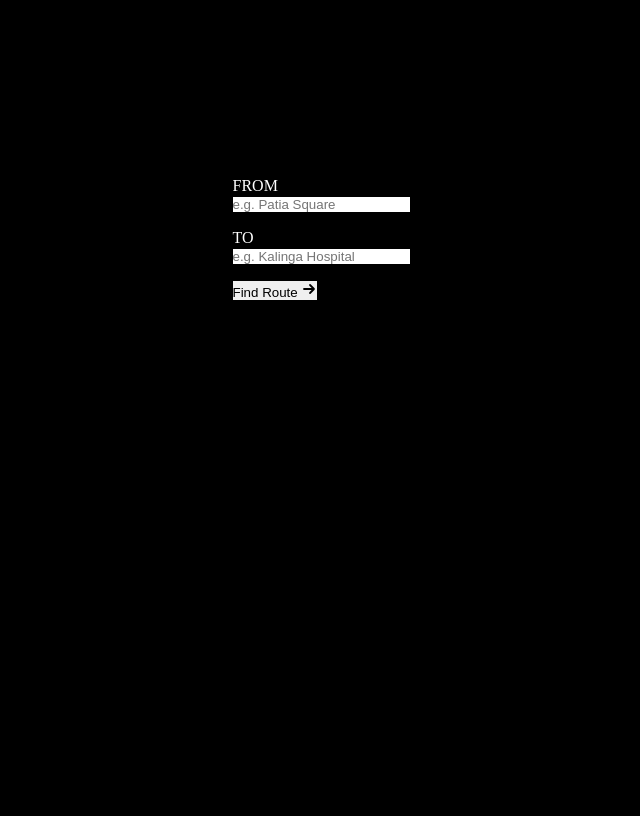
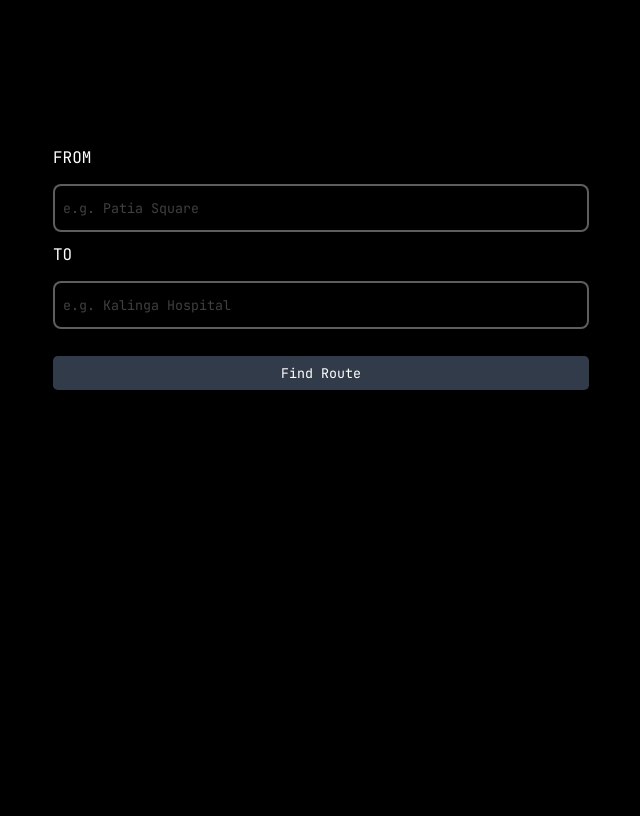
Before and after one commit to BillyDoesDev/osmnx-aqi-routes, a FastAPI app: template templates/index.html in a window 1280 px wide. Shown: the whole page, without its empty margins (319-959 px from the left). Run offline with FastAPI, Linux system fonts and the light colour scheme; the template is opened without the code that fills it, so the values that code supplies are empty; parts of the project's set-up code (start-up, migrations or seed data) failed here and were passed over.

Commit message:
improved autosuggestion ui

```diff
--- a/services/graph_service.py
+++ b/services/graph_service.py
@@ -38,7 +38,7 @@ def generate_base_map():
     folium.GeoJson(
         geojson,
         name="Supported routing area",
-        tooltip="Supported routing area",
+        # tooltip="Supported routing area",
         style_function=lambda _: {
             "fillColor": "#4488ff",
             "fillOpacity": 0.08,
--- a/static/css/style.css
+++ b/static/css/style.css
@@ -1,7 +1,13 @@
+@import url('https://fonts.googleapis.com/css2?family=JetBrains+Mono:ital,wght@0,100..800;1,100..800&display=swap');
+
 * {
     border: 0;
     padding: 0;
     box-sizing: border-box;
+    transition: 0.2s;
+    font-family: "JetBrains Mono", monospace;
+    font-optical-sizing: auto;
+    font-style: normal;
 }
 
 body {
@@ -12,7 +18,90 @@ body {
     color: white;
 }
 
+input {
+    outline: none;
+    padding: 0.5rem;
+    border: 2px solid rgba(198, 198, 198, 0.475);
+    transition: 0.5s;
+    border-radius: 0.5rem;
+    background-color: black;
+    color: white;
+    height: 3rem;
+}
+
+input::placeholder {
+    color: gray;
+    opacity: 0.5;
+}
+
+input:focus {
+    border: 2px solid gray;
+}
+
+button {
+    cursor: pointer;
+    height: fit-content;
+    width: fit-content;
+    padding: 0.5rem;
+    border-radius: 0.3rem;
+    outline: none;
+    color: white;
+    background-color: #323b4a;
+}
+
+button:hover {
+    background-color: #465267;
+}
+
+ul {
+    list-style-type: none;
+}
+
+li {
+    padding-bottom: 0.5rem;
+    opacity: 0.5;
+    transition: 0.2s;
+}
+
+li:hover {
+    opacity: 1;
+    cursor: pointer;
+}
+
 .map-container {
     width: 90%;
     max-width: 1200px;
+    padding: 2rem;
+
 }
+
+#route-form {
+    display: grid;
+    row-gap: 0.7rem;
+    width: 50%;
+    min-width: 200px;
+    max-width: 600px;
+    padding: 2rem;
+}
+
+#route-form div.field {
+    display: grid;
+    row-gap: 1rem;
+    position: relative;
+}
+
+#route-form div.autocomplete-wrap {
+    z-index: 10;
+    overflow: scroll;
+    max-height: 9rem;
+    position: absolute;
+    background-color: rgba(0, 0, 0, 0.674);
+    border-radius: 0.5rem;
+    translate: 0 5rem;
+    backdrop-filter: blur(10px);
+}
+
+#route-form button {
+    margin-top: 1rem;
+    width: 100%;
+}
--- a/templates/index.html
+++ b/templates/index.html
@@ -14,26 +14,22 @@
     <form id="route-form" action="/route" method="get">
         <div class="field">
             <label for="start">FROM</label>
+            <input id="start" name="start" type="text" placeholder="e.g. Patia Square" value="{{ start | default('') }}"
+                autocomplete="off" required />
             <div class="autocomplete-wrap">
-                <input id="start" name="start" type="text" placeholder="e.g. Patia Square"
-                    value="{{ start | default('') }}" autocomplete="off" required />
                 <ul class="suggestions" id="start-suggestions"></ul>
             </div>
         </div>
         <div class="field">
             <label for="end">TO</label>
+            <input id="end" name="end" type="text" placeholder="e.g. Kalinga Hospital" value="{{ end | default('') }}"
+                autocomplete="off" required />
             <div class="autocomplete-wrap">
-                <input id="end" name="end" type="text" placeholder="e.g. Kalinga Hospital"
-                    value="{{ end | default('') }}" autocomplete="off" required />
                 <ul class="suggestions" id="end-suggestions"></ul>
             </div>
         </div>
         <button type="submit" id="go-btn">
             <span>Find Route</span>
-            <svg width="16" height="16" viewBox="0 0 16 16" fill="none">
-                <path d="M3 8h10M9 4l4 4-4 4" stroke="currentColor" stroke-width="1.8" stroke-linecap="round"
-                    stroke-linejoin="round" />
-            </svg>
         </button>
     </form>
 
```
